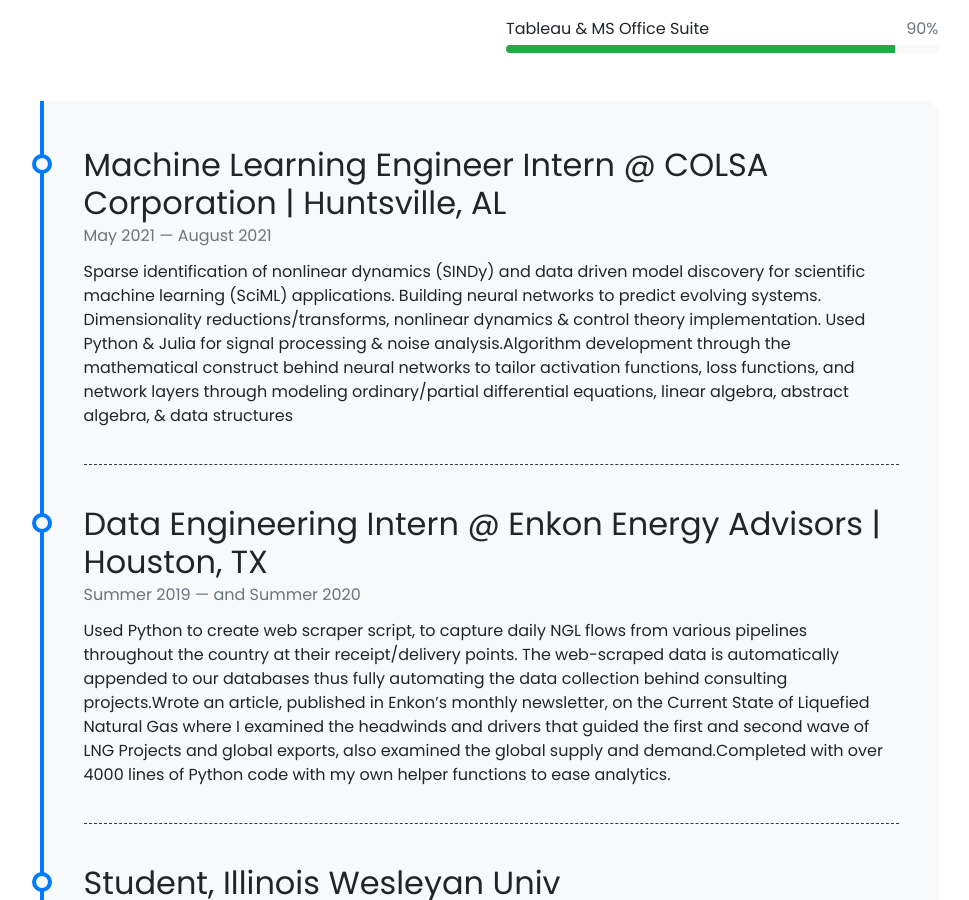
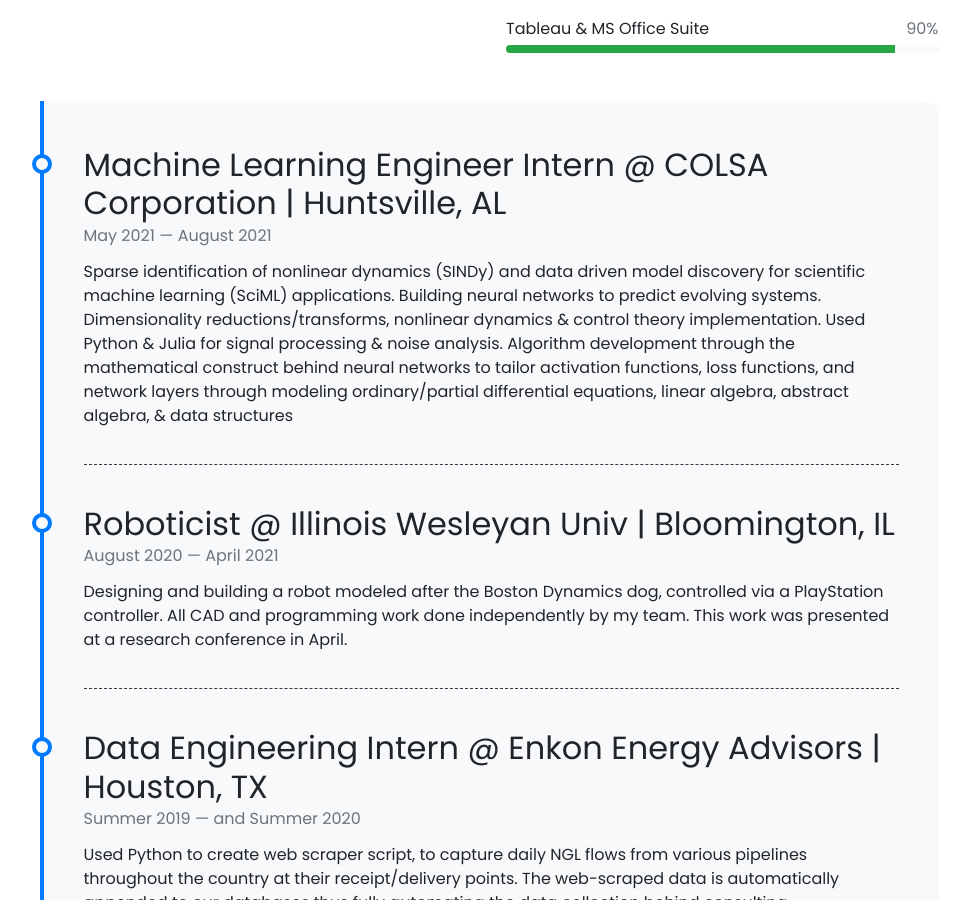
Before and after one commit to rajgark/rajgark.github.io, a Jekyll site: the page built from pages/about.md, in a window 1280 px wide and 900 px high, scrolled down 1290 px. Shown: the whole window, without its empty margins (149-1118 px from the left). Built offline with Jekyll 4.4.1, drawn with Linux system fonts in a browser that asks for light colours; nearby versions of some CDN libraries; emoji names are drawn with the system emoji font; comment, search, counter and statistics services are not loaded.

Commit message:
edited timeline

```diff
--- a/_data/timeline.yml
+++ b/_data/timeline.yml
@@ -5,8 +5,15 @@
   description: Sparse identification of nonlinear dynamics (SINDy) and data driven model discovery
                for scientific machine learning (SciML) applications. Building neural networks to predict
                evolving systems. Dimensionality reductions/transforms, nonlinear dynamics & control theory implementation.
-               Used Python & Julia for signal processing & noise analysis.Algorithm development through the mathematical construct behind neural networks to tailor activation
+               Used Python & Julia for signal processing & noise analysis. Algorithm development through the mathematical construct behind neural networks to tailor activation
                functions, loss functions, and network layers through modeling ordinary/partial differential equations, linear algebra, abstract algebra, & data structures
+
+- title: Roboticist @ Illinois Wesleyan Univ | Bloomington, IL
+  location: Bloomington, IL
+  from: August 2020
+  to: April 2021
+  description: Designing and building a robot modeled after the Boston Dynamics dog, controlled via a PlayStation controller. All CAD and programming work done independently by my team.
+               This work was presented at a research conference in April.
 
 - title: Data Engineering Intern @ Enkon Energy Advisors | Houston, TX
   location: Enkon Energy Advisors, Houston TX
```
Also changed, not shown: 1 other file.
